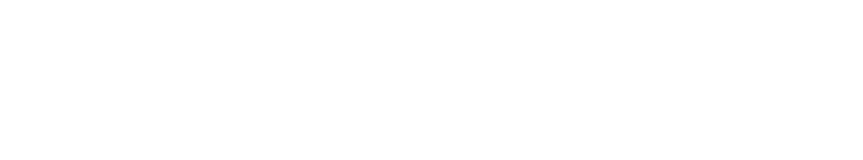
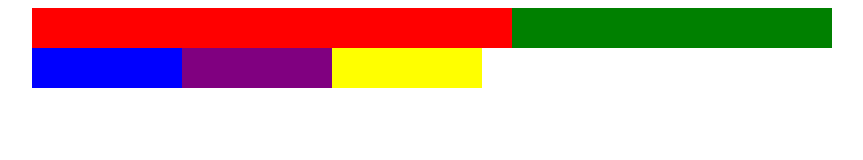
Before and after one commit to pdavila13/ResponsiveLayouts, a website: page mostlyfluid.html in a window 1280 px wide. Shown: the whole page, without its empty margins (208-1071 px from the left). Drawn offline with Linux system fonts and the light colour scheme.

Commit message:
Modified: Mostly Fluid

```diff
--- a/mostlyfluid.html
+++ b/mostlyfluid.html
@@ -7,7 +7,69 @@
     <meta http-equiv="X-UA-Compatible" content="ie=edge">
     <title>Mostly Fluid</title>
 </head>
+
+<style>
+    .container {
+        display: flex;
+        flex-flow: wrap;
+        padding: 0px;
+        margin: 0px;
+        width: 100%;
+    }
+    .container div {
+        box-sizing: border-box;
+        min-width: 150px;
+        min-height: 40px;
+    }
+    .c1 .c2 .c3 .c4 .c5 {
+        border: 1px black solid;
+        width: 10px;
+    }
+    .c1 {
+        background-color: red;
+    }
+    .c2 {
+        background-color: green;
+    }
+    .c3 {
+        background-color: blue;
+    }
+    .c4 {
+        background-color: purple;
+    }
+    .c5 {
+        background-color: yellow;
+    }
+    @media (min-width: 500px) {
+        .c2 .c3 .c4 .c5 {
+            width: 50%;
+        }
+    }
+    @media (min-width: 800px) {
+        .container {
+            width: 800px;
+            margin-left: auto;
+            margin-right: auto;
+        }
+        .c1 {
+            width: 60%;
+        }
+        .c2 {
+            width: 40%;
+        }
+        .c3 .c4 .c5 {
+            width: 53.3%;
+        }
+    }
+</style>
+
 <body>
-
+    <div class="container" role="main">
+        <div class="c1"></div>
+        <div class="c2"></div>
+        <div class="c3"></div>
+        <div class="c4"></div>
+        <div class="c5"></div>
+    </div>
 </body>
 </html>
```
